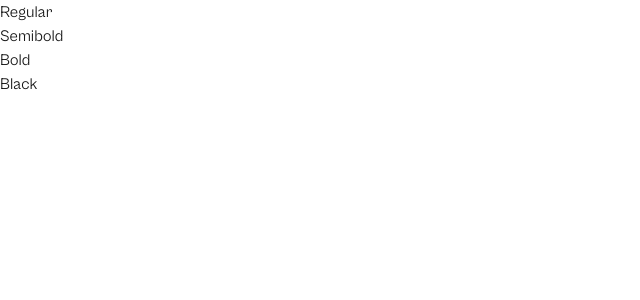
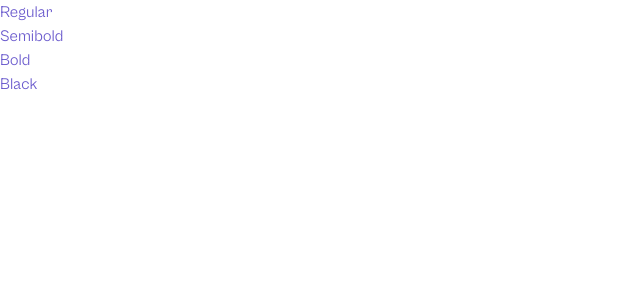
Before and after one commit to VaidyaIshan/Eaten, a Next.js app in the folder frontend/: page / in a window 1280 px wide. Shown: the top 300 px of the page, without its empty margins (0-640 px from the left). Built offline with nearby package versions, Linux system fonts and the light colour scheme.

Commit message:
Update: Changes to root background and accent color in globals.css

```diff
--- a/frontend/src/app/globals.css
+++ b/frontend/src/app/globals.css
@@ -1,3 +1,4 @@
+@import "tailwindcss";
 @import "tailwindcss/preflight";
 @import "tailwindcss/utilities";
 
@@ -5,13 +6,13 @@
   --color-primary: #6A5ACD;
   --color-primary-light: #6366F1;
   --color-primary-dark: #3730A3;
-  --color-secondary: #22C55E;
-  --color-accent: #F59E0B;
+  --color-secondary: #FF6FB5;
+  --color-accent: #F6C900;
 }
 
 :root {
   --background: #ffffff;
-  --foreground: #171717;
+  --foreground: #6A5ACD;
 }
 
 @theme inline {
@@ -21,7 +22,7 @@
 
 @media (prefers-color-scheme: dark) {
   :root {
-    --background: #0a0a0a;
+    --background: #6A5ACD;
     --foreground: #ededed;
   }
 }
```
